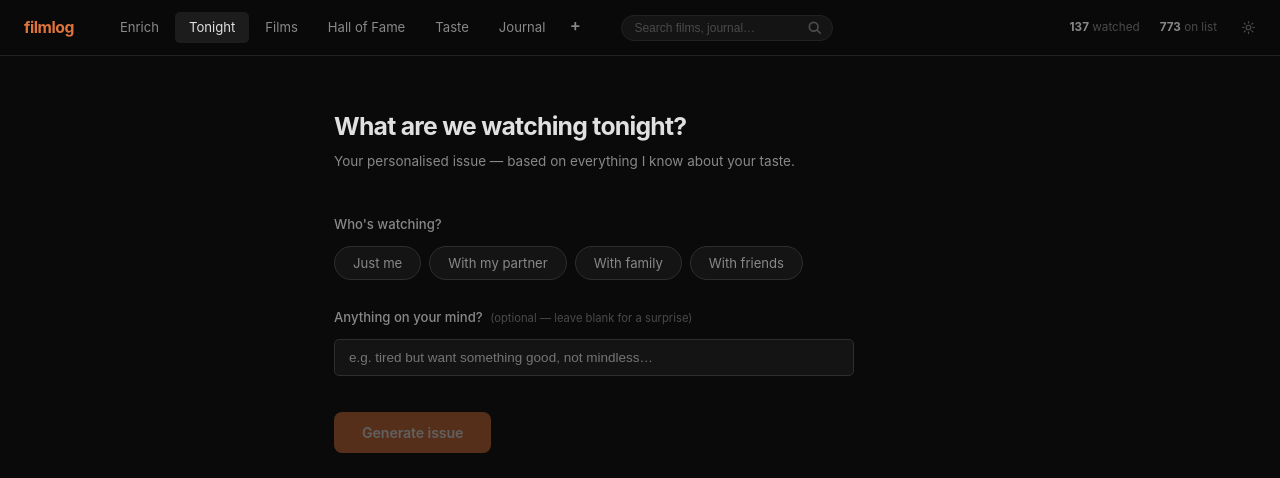
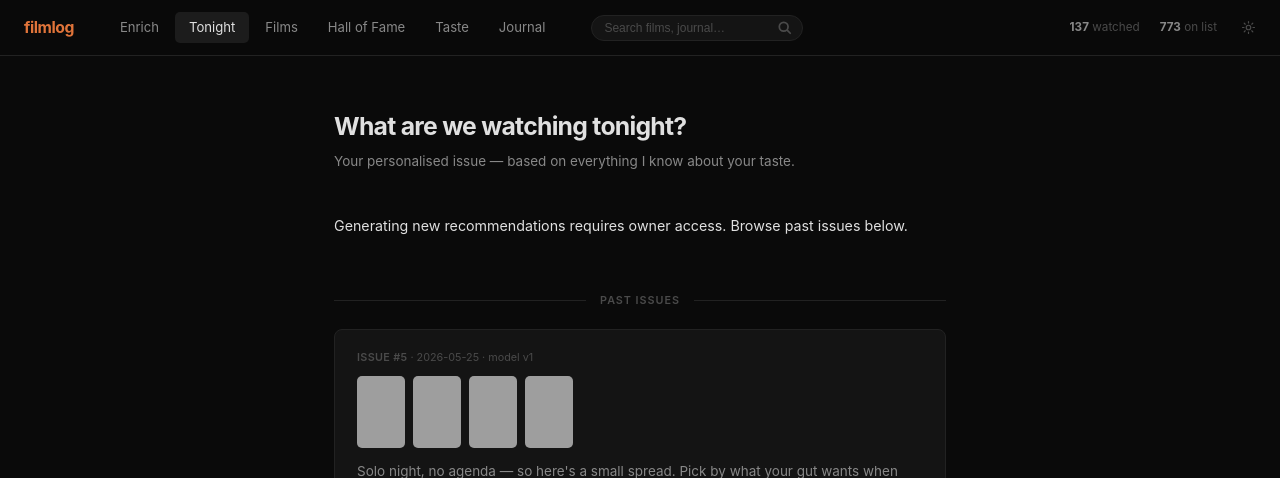
Before and after one commit to terriblyoffendedmarketer-stack/FilmLog, a Flask app: page /tonight in a window 1280 px wide. Shown: the top 478 px of the page. Run offline with Flask 3, Linux system fonts and the light colour scheme; data comes from the database, SQL or seed files in the repository; grey boxes are pictures that could not be loaded.

Commit message:
Guard all write routes for visitors — no DB writes, no API costs
Visitors can browse everything and edit notes/ratings/status (saved to
their localStorage via visitor.js). Owner-only actions (add film,
generate/rewrite/archive recommendations, journal CRUD, delete/correct
film) are now properly guarded server-side and hidden in templates.

Co-Authored-By: Claude Opus 4.6 <noreply@anthropic.com>

```diff
--- a/app.py
+++ b/app.py
@@ -413,7 +413,7 @@ def correct_film(tmdb_id: int):
     """Swap a wrong TMDB match with the correct one. Owner only."""
     from flask import g
     if g.get("visitor_mode"):
-        abort(403)
+        return redirect(url_for("film_detail", tmdb_id=tmdb_id))
     new_tmdb_id = int(request.form.get("new_tmdb_id", 0))
     media_type = request.form.get("media_type", "movie")
     if not new_tmdb_id:
@@ -442,7 +442,7 @@ def delete_film(tmdb_id: int):
     """Remove a film from the library entirely. Owner only."""
     from flask import g
     if g.get("visitor_mode"):
-        abort(403)
+        return redirect(url_for("film_detail", tmdb_id=tmdb_id))
     film = db.get_film(tmdb_id)
     if not film:
         abort(404)
@@ -537,6 +537,10 @@ def tonight():
 @app.route("/tonight/generate", methods=["POST"])
 def tonight_generate():
     """HTMX endpoint: receive calibration answers, stream back the editorial."""
+    from flask import g
+    if g.get("visitor_mode"):
+        return '<div class="rec-result-error"><p>Recommendations require owner access. Log in via Settings.</p></div>'
+
     from filmlog.recommend import generate_web_recommendation
 
     answers = {
@@ -610,6 +614,9 @@ def tonight_cached():
 @app.route("/tonight/rewrite/<int:issue_id>", methods=["POST"])
 def tonight_rewrite(issue_id: int):
     """HTMX endpoint: rewrite a past issue with the current prompt, same films."""
+    from flask import g
+    if g.get("visitor_mode"):
+        return '<div class="rec-result-error"><p>Rewriting requires owner access.</p></div>'
     from filmlog.recommend import rewrite_issue
 
     result = rewrite_issue(issue_id)
@@ -645,6 +652,9 @@ def tonight_rewrite(issue_id: int):
 @app.route("/tonight/archive/<int:issue_id>", methods=["POST"])
 def tonight_archive(issue_id: int):
     """HTMX endpoint: archive a past issue."""
+    from flask import g
+    if g.get("visitor_mode"):
+        return ""
     db.archive_issue(issue_id)
     return ""
 
@@ -652,6 +662,9 @@ def tonight_archive(issue_id: int):
 @app.route("/tonight/unarchive/<int:issue_id>", methods=["POST"])
 def tonight_unarchive(issue_id: int):
     """HTMX endpoint: restore an archived issue."""
+    from flask import g
+    if g.get("visitor_mode"):
+        return ""
     db.unarchive_issue(issue_id)
     return ""
 
@@ -762,6 +775,9 @@ def api_film_search():
 
 @app.route("/journal/new", methods=["GET", "POST"])
 def journal_new():
+    from flask import g
+    if g.get("visitor_mode"):
+        return redirect(url_for("journal"))
     if request.method == "POST":
         title = request.form.get("title", "").strip()
         content = request.form.get("content", "").strip()
@@ -831,6 +847,9 @@ def journal_entry(entry_id: int):
 
 @app.route("/journal/<int:entry_id>/edit", methods=["GET", "POST"])
 def journal_edit(entry_id: int):
+    from flask import g
+    if g.get("visitor_mode"):
+        return redirect(url_for("journal_entry", entry_id=entry_id))
     entry = db.get_journal_entry(entry_id)
     if entry is None:
         abort(404)
@@ -887,6 +906,9 @@ def journal_edit(entry_id: int):
 
 @app.route("/journal/<int:entry_id>/delete", methods=["POST"])
 def journal_delete(entry_id: int):
+    from flask import g
+    if g.get("visitor_mode"):
+        return redirect(url_for("journal"))
     entry = db.get_journal_entry(entry_id)
     if entry is None:
         abort(404)
@@ -1098,6 +1120,10 @@ def add_film_confirm(tmdb_id: int):
 @app.route("/add/save", methods=["POST"])
 def add_film_save():
     """Save/update a film log entry with status, rating, and notes."""
+    from flask import g
+    if g.get("visitor_mode"):
+        return redirect(url_for("films"))
+
     tmdb_id = int(request.form.get("tmdb_id", 0))
     status = request.form.get("status", "watched")
     rating_str = request.form.get("rating", "")
--- a/templates/base.html
+++ b/templates/base.html
@@ -23,7 +23,7 @@
       <a href="/hall-of-fame"  class="nav-link{% if page == 'hall_of_fame' %} active{% endif %}">Hall of Fame</a>
       <a href="/taste"         class="nav-link{% if page == 'taste'        %} active{% endif %}">Taste</a>
       <a href="/journal"       class="nav-link{% if page == 'journal'      %} active{% endif %}">Journal</a>
-      <a href="/add"           class="nav-link nav-link-add{% if page == 'add' %} active{% endif %}" title="Add a film">+</a>
+      {% if is_owner %}<a href="/add" class="nav-link nav-link-add{% if page == 'add' %} active{% endif %}" title="Add a film">+</a>{% endif %}
     </div>
 
     <form class="nav-search" action="/search" method="GET" role="search">
--- a/templates/journal.html
+++ b/templates/journal.html
@@ -5,7 +5,7 @@
 
   <div class="journal-header">
     <h1 class="journal-title">Journal</h1>
-    <a href="/journal/new" class="btn-primary">New entry</a>
+    {% if is_owner %}<a href="/journal/new" class="btn-primary">New entry</a>{% endif %}
   </div>
 
   {% if entries %}
@@ -42,9 +42,11 @@
       Write about a director, a theme, a reaction, a question.<br>
       These become the context layer that sharpens recommendations.
     </p>
+    {% if is_owner %}
     <a href="/journal/new" class="btn-primary" style="display:inline-block; margin-top:20px;">
       Write first entry
     </a>
+    {% endif %}
   </div>
   {% endif %}
 
--- a/templates/journal_entry.html
+++ b/templates/journal_entry.html
@@ -39,6 +39,7 @@
     </div>
     {% endif %}
 
+    {% if is_owner %}
     <div class="journal-entry-actions">
       <a href="/journal/{{ entry.id }}/edit" class="btn-ghost">Edit</a>
       <form method="POST" action="/journal/{{ entry.id }}/delete"
@@ -46,6 +47,7 @@
         <button type="submit" class="btn-ghost btn-danger">Delete</button>
       </form>
     </div>
+    {% endif %}
   </aside>
 
   {# ── Main content ─────────────────────────────────────────────────────────── #}
--- a/templates/tonight.html
+++ b/templates/tonight.html
@@ -10,7 +10,13 @@
   </div>
 
   {# ── Simplified calibration form ──────────────────────────────────────────── #}
+  {% if not is_owner %}
+  <p class="tonight-visitor-note" style="color:var(--muted); font-size:0.95rem; margin-bottom:24px;">
+    Generating new recommendations requires owner access. Browse past issues below.
+  </p>
+  {% endif %}
   <form id="calibration-form" class="calibration-form"
+    {% if not is_owner %}style="display:none"{% endif %}
     hx-post="/tonight/generate"
     hx-target="#recommendation-result"
     hx-swap="innerHTML"
@@ -121,6 +127,7 @@
           </div>
           {% endif %}
         </div>
+        {% if is_owner %}
         <div class="past-issue-actions">
           <button type="button" class="btn-rewrite"
             hx-post="/tonight/rewrite/{{ issue.id }}"
@@ -142,6 +149,7 @@
             Rewriting…
           </span>
         </div>
+        {% endif %}
       </div>
 
       <button class="past-issue-toggle" onclick="event.stopPropagation(); toggleIssue({{ issue.id }}, this)">
--- a/templates/tonight_archived.html
+++ b/templates/tonight_archived.html
@@ -52,6 +52,7 @@
         {% endfor %}
       </div>
       {% endif %}
+      {% if is_owner %}
       <div class="past-issue-actions">
         <button type="button" class="btn-rewrite"
           hx-post="/tonight/unarchive/{{ issue.id }}"
@@ -61,6 +62,7 @@
           Restore
         </button>
       </div>
+      {% endif %}
     </div>
 
     <button class="past-issue-toggle" onclick="event.stopPropagation(); toggleIssue({{ issue.id }}, this)">
```
